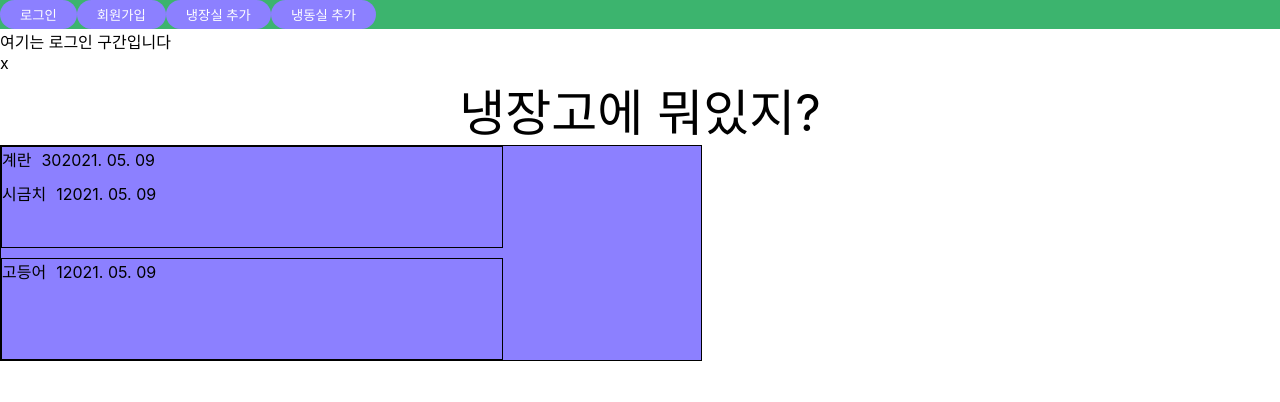
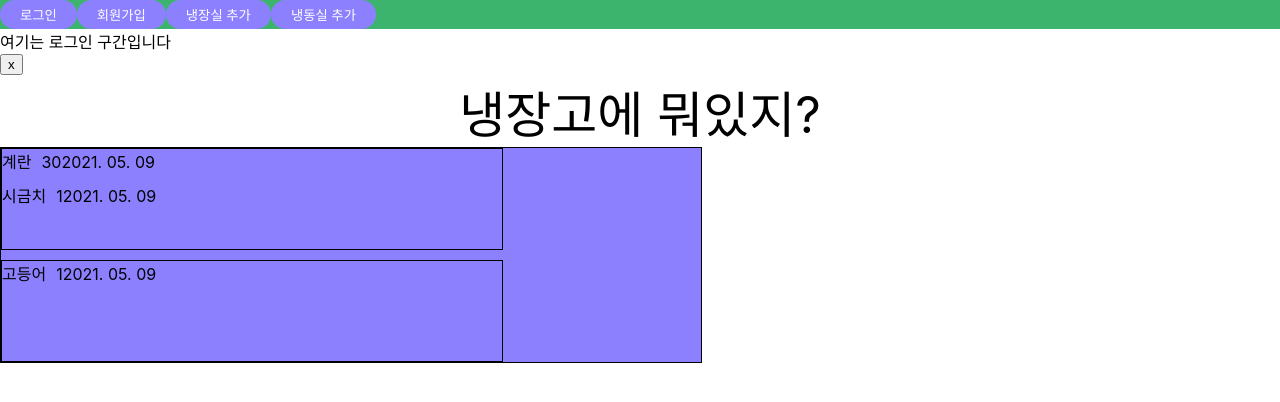
Before and after one commit to davidpark216/FridgeCheck, a React (Create React App) app in the folder fridecheck/: page / in a window 1280 px wide. Both pictures are taken after a click on the button "로그인". Shown: the top 402 px of the page. Built offline with nearby package versions, Linux system fonts and the light colour scheme.

Commit message:
change close button

```diff
--- a/fridecheck/src/components/Login.tsx
+++ b/fridecheck/src/components/Login.tsx
@@ -13,7 +13,7 @@ function Login({ loginPage, setLoginPage }: props) {
   return loginPage ? (
     <LoginWrap>
       <div>여기는 로그인 구간입니다</div>
-      <div onClick={closeLogin}>x</div>
+      <button onClick={closeLogin}>x</button>
     </LoginWrap>
   ) : (
     <div></div>
```
